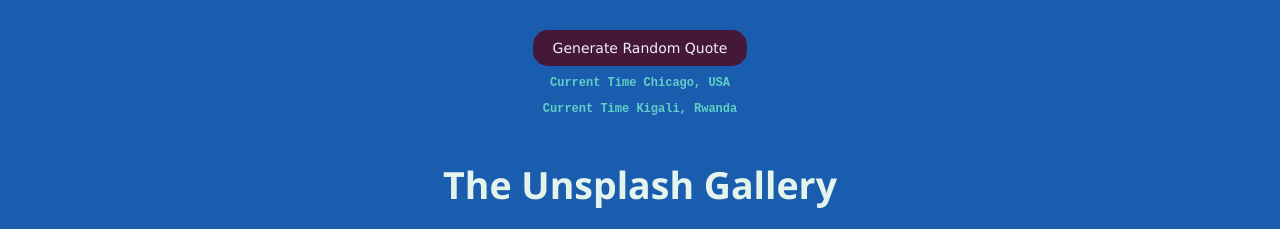
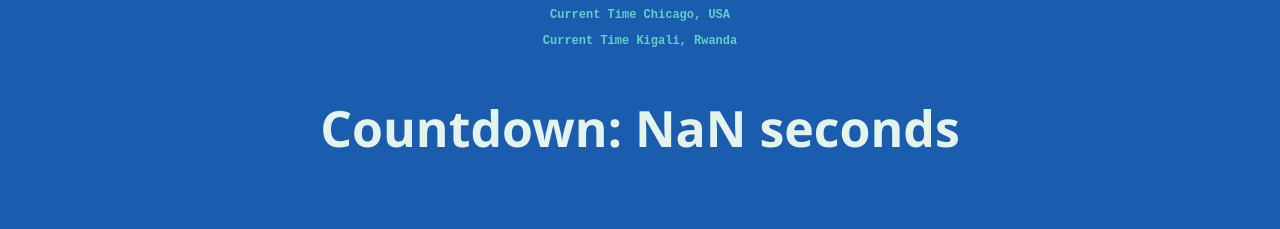
Before and after one commit to Lande21/RandomQuote, a React (Create React App) app: page / in a window 1280 px wide. Shown: the part 375-604 px from the top of the page. Built offline with nearby package versions, Linux system fonts and the light colour scheme; no server answers.

Commit message:
Adding a count down

```diff
--- a/src/App.js
+++ b/src/App.js
@@ -1,5 +1,6 @@
 import React from 'react';
 import './App.css';
+import CountdownTimer from './CountdownTimer';
 import Practicetwo from './Practicetwo';
 import QuoteDisplay from './QuoteDisplay';
 import UnsplashGallery from './Unsplashprac';
@@ -9,7 +10,7 @@ function App() {
     <div className="App">
       <header className="App-header">
         <QuoteDisplay />
-
+        <CountdownTimer />
 
         <UnsplashGallery />
 
```
